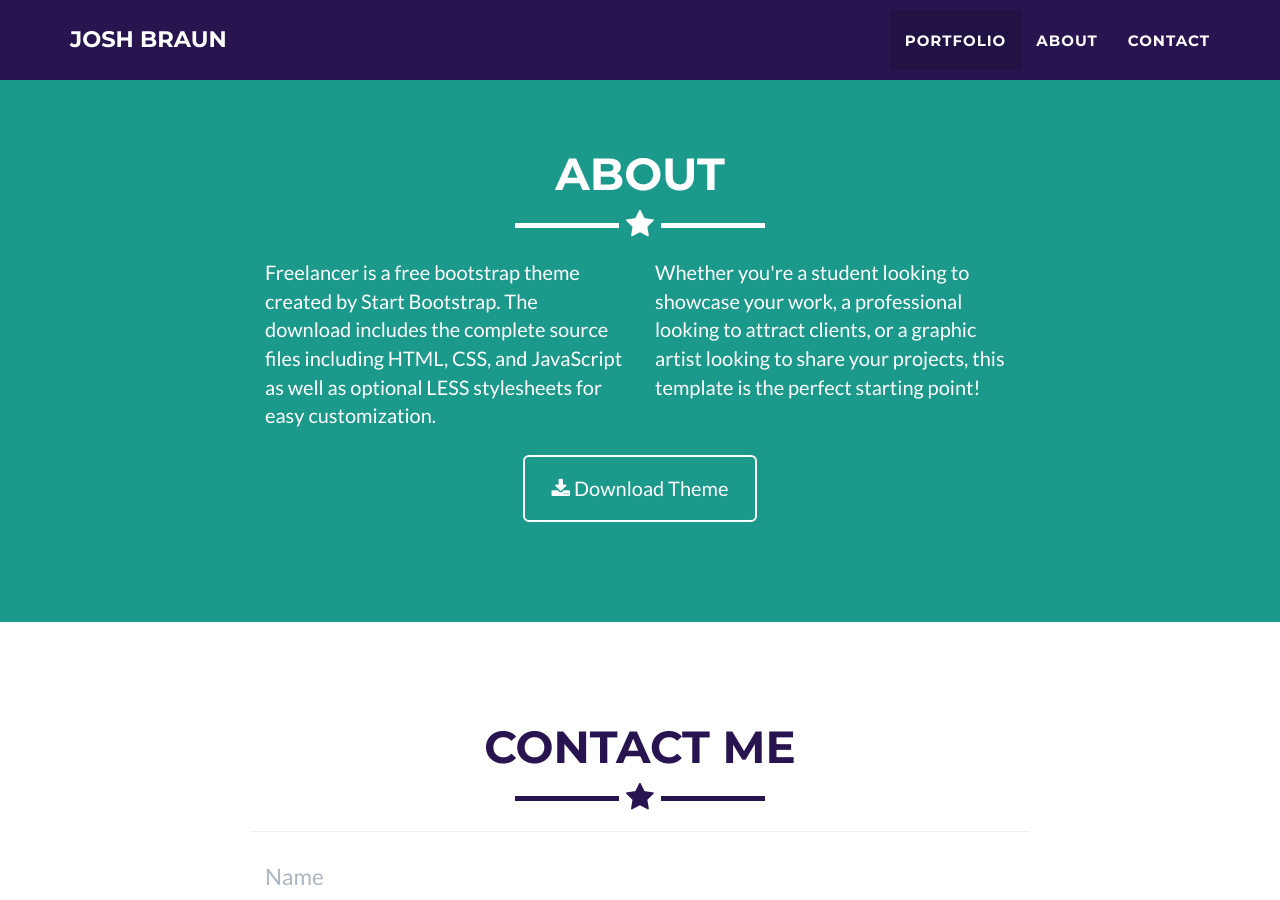
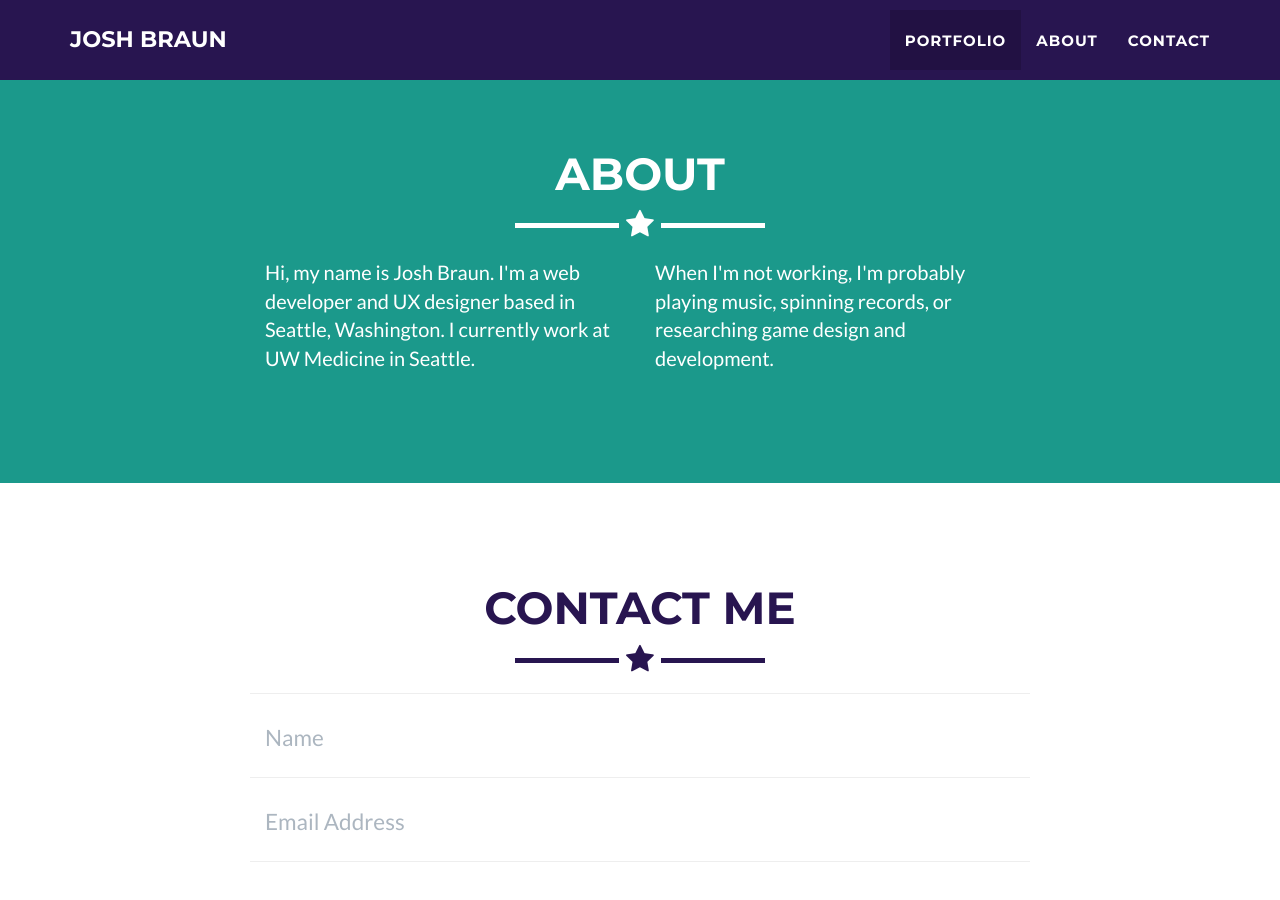
Before and after one commit to arapawa/portfolio, a Jekyll site: the page built from index.html, in a window 1280 px wide and 900 px high, scrolled down 1616 px. Built offline with Jekyll 4.4.1, drawn with Linux system fonts in a browser that asks for light colours.

Commit message:
Update About section

```diff
--- a/_includes/about.html
+++ b/_includes/about.html
@@ -9,15 +9,10 @@
             </div>
             <div class="row">
                 <div class="col-lg-4 col-lg-offset-2">
-                    <p>Freelancer is a free bootstrap theme created by Start Bootstrap. The download includes the complete source files including HTML, CSS, and JavaScript as well as optional LESS stylesheets for easy customization.</p>
+                    <p>Hi, my name is Josh Braun. I'm a web developer and UX designer based in Seattle, Washington. I currently work at UW Medicine in Seattle.</p>
                 </div>
                 <div class="col-lg-4">
-                    <p>Whether you're a student looking to showcase your work, a professional looking to attract clients, or a graphic artist looking to share your projects, this template is the perfect starting point! </p>
-                </div>
-                <div class="col-lg-8 col-lg-offset-2 text-center">
-                    <a href="https://github.com/jeromelachaud/freelancer-theme" class="btn btn-lg btn-outline">
-                        <i class="fa fa-download"></i> Download Theme
-                    </a>
+                    <p>When I'm not working, I'm probably playing music, spinning records, or researching game design and development.</p>
                 </div>
             </div>
         </div>
```
